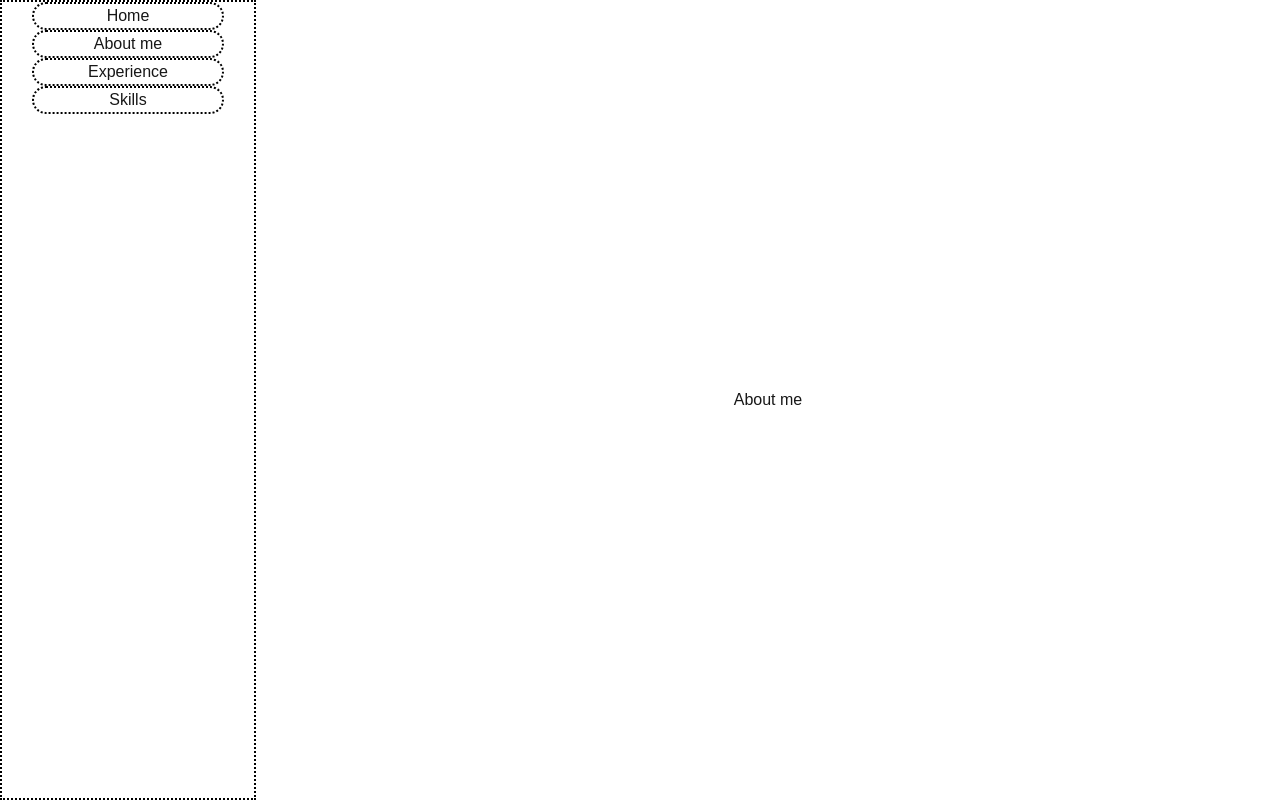
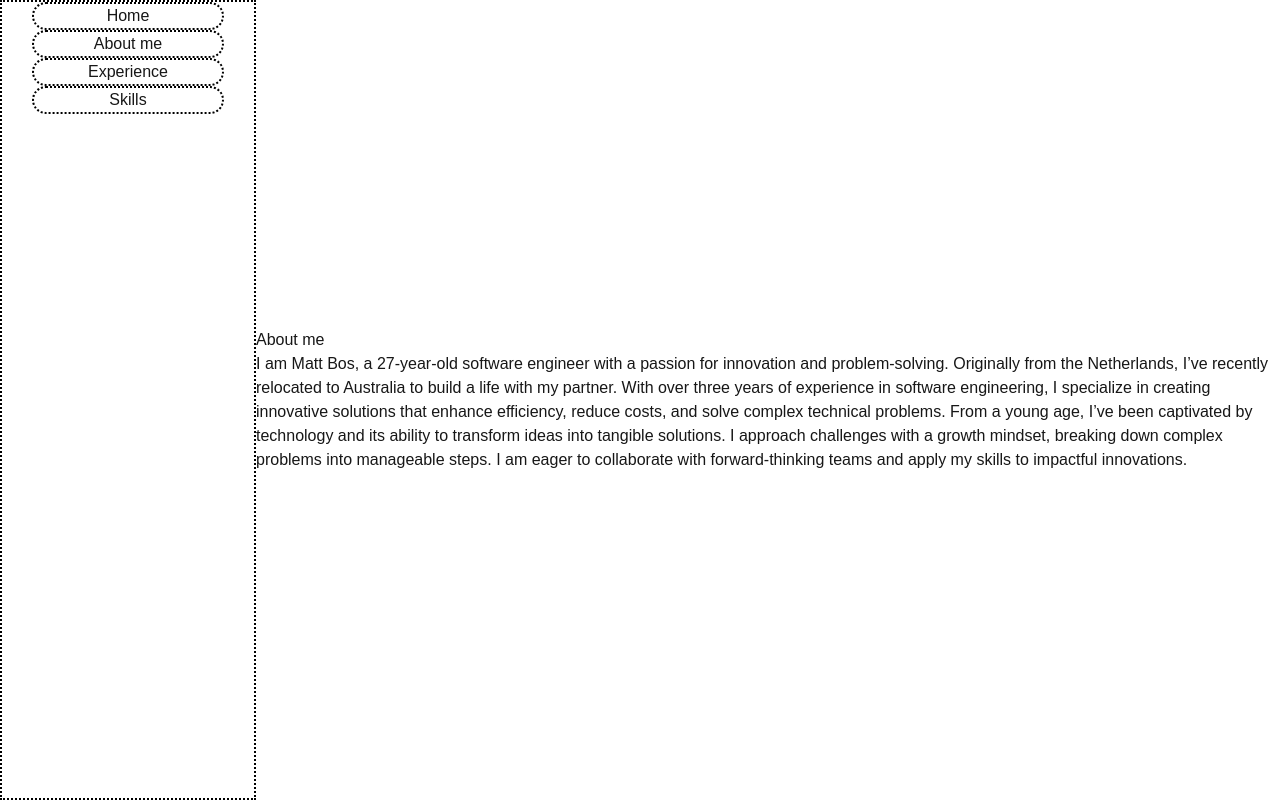
Before and after one commit to mattbos97/cv-frontend, a Next.js app: page /about-me in a window 1280 px wide. Built offline with nearby package versions, Linux system fonts and the light colour scheme.

Commit message:
Added first draft of page content

```diff
--- a/app/about-me/page.tsx
+++ b/app/about-me/page.tsx
@@ -1,7 +1,17 @@
 export default function Page(){
     return(
-        <main className={"flex flex-1 justify-center items-center"}>
+        <main className={"flex flex-col flex-1 justify-center"}>
             <h1>About me</h1>
+            <p>
+                I am Matt Bos, a 27-year-old software engineer with a passion for innovation and problem-solving.
+                Originally from the Netherlands, I’ve recently relocated to Australia to build a life with my partner.
+                With over three years of experience in software engineering,
+                I specialize in creating innovative solutions that enhance efficiency, reduce costs,
+                and solve complex technical problems.
+                From a young age, I’ve been captivated by technology and its ability to transform ideas into tangible solutions.
+                I approach challenges with a growth mindset, breaking down complex problems into manageable steps.
+                I am eager to collaborate with forward-thinking teams and apply my skills to impactful innovations.
+            </p>
         </main>
     );
 }
```
